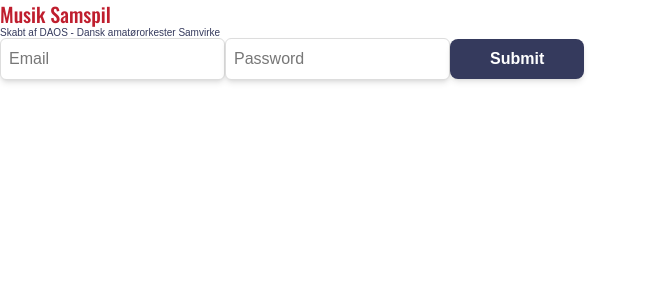
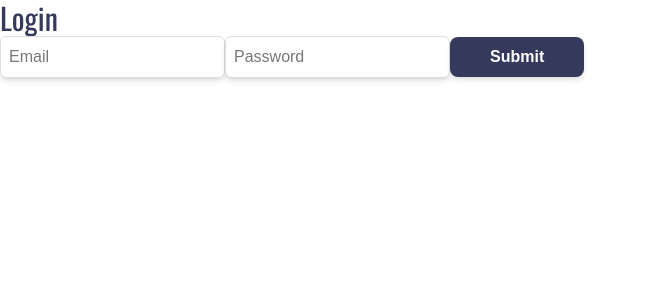
Before and after one commit to AstaCarl/daos-project, a React (Vite) app in the folder frontend/: page /login in a window 1280 px wide. Shown: the top 300 px of the page, without its empty margins (0-647 px from the left). Built offline with nearby package versions, Linux system fonts and the light colour scheme.

Commit message:
Title styling

```diff
--- a/frontend/src/components/LoginForm.tsx
+++ b/frontend/src/components/LoginForm.tsx
@@ -39,7 +39,6 @@ export default function LoginForm({}: Props) {
 
   return (
     <>
-      <Logo />
       <form onSubmit={handleSubmit} action="">
         <Input
           onChange={handleEmailChange}
--- /dev/null
+++ b/frontend/src/components/atoms/Title.tsx
@@ -0,0 +1,7 @@
+type Title = {
+  title: string;
+};
+
+export function Title({ title }: Title) {
+  return <h1 className="font-display text-blue text-3xl">{title}</h1>;
+}
--- a/frontend/src/routes/login.tsx
+++ b/frontend/src/routes/login.tsx
@@ -1,8 +1,10 @@
+import { Title } from "../components/atoms/Title";
 import LoginForm from "../components/LoginForm";
 
 function Login() {
   return (
     <>
+      <Title title="Login" />
       <LoginForm />
     </>
   );
```
